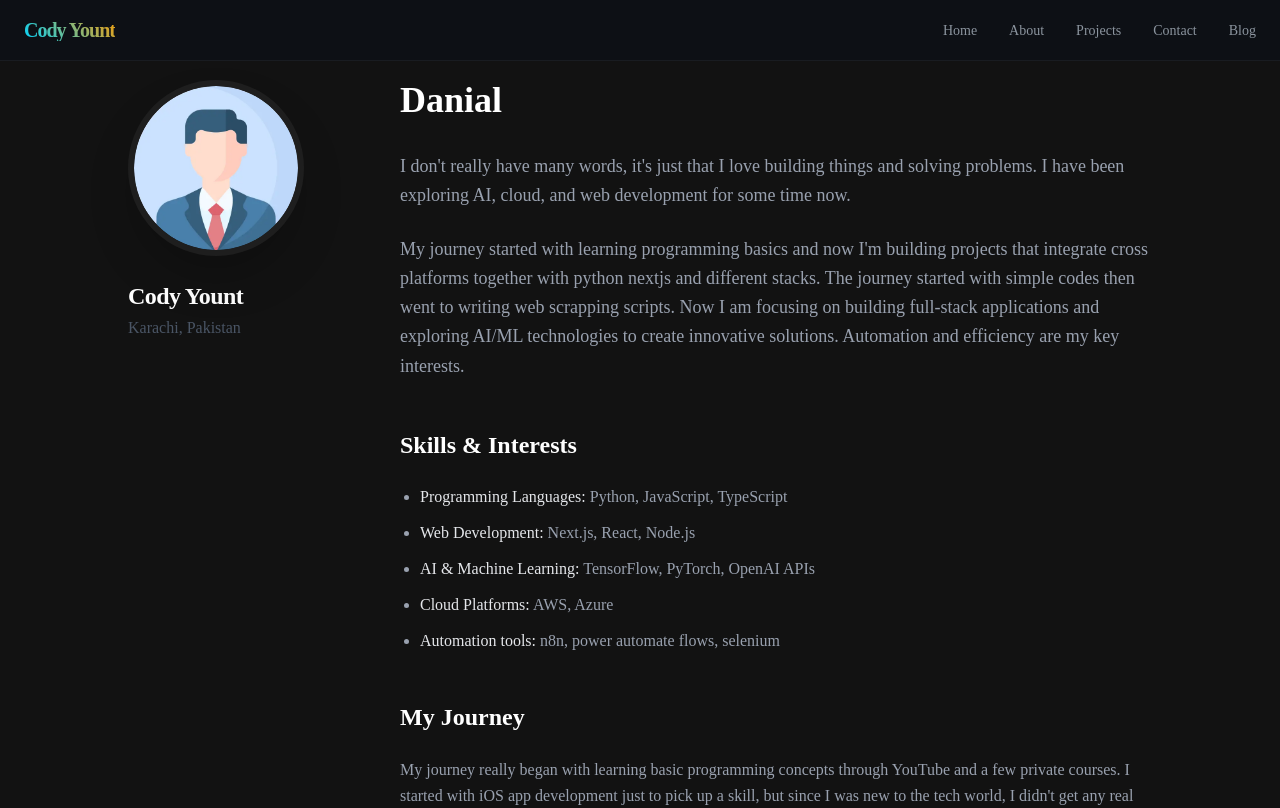
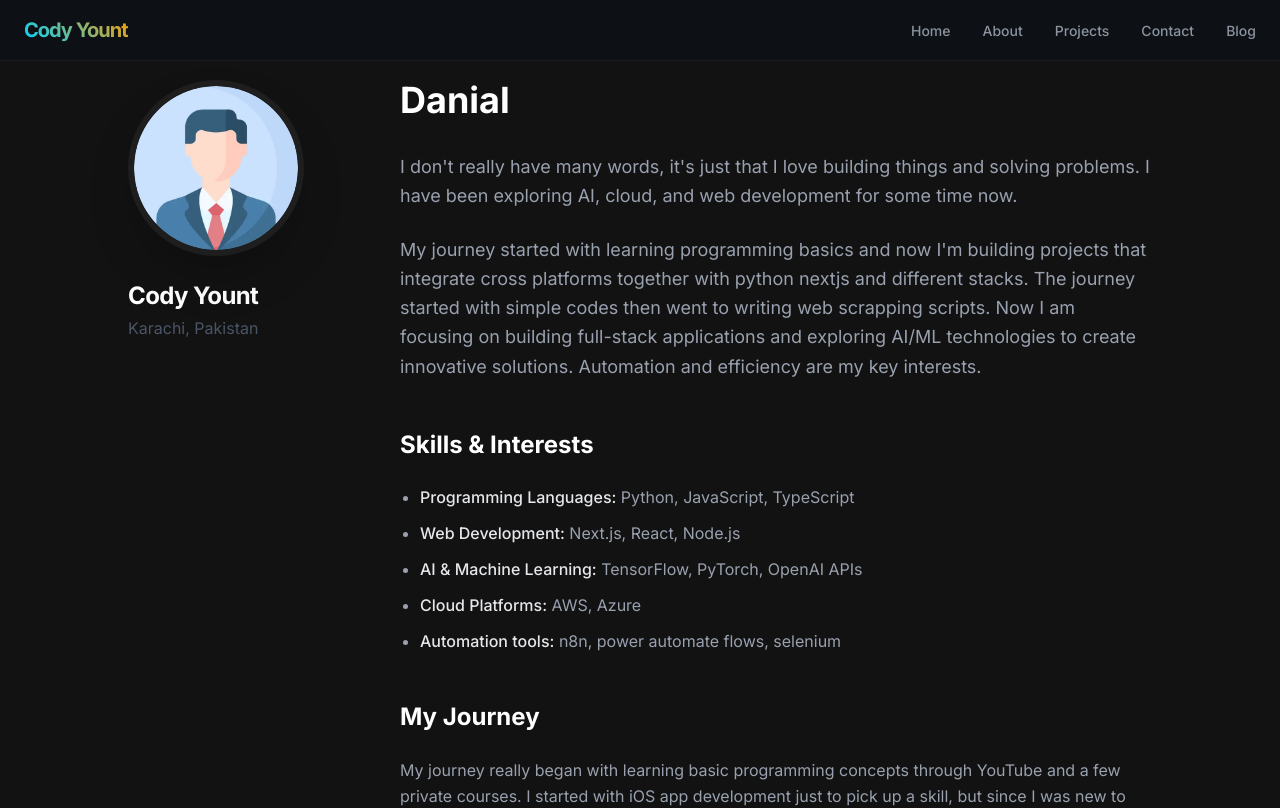
Before and after one commit to No-impossible/My-site, a Next.js app: page /about in a window 1280 px wide. Shown: the top 808 px of the page. Built offline with nearby package versions, Linux system fonts and the light colour scheme.

Commit message:
feat: font changes and grid opacity changes

```diff
--- a/src/app/layout.tsx
+++ b/src/app/layout.tsx
@@ -1,16 +1,11 @@
 import type { Metadata } from "next";
-import { Geist, Geist_Mono } from "next/font/google";
+import { Inter } from "next/font/google";
 import "./globals.css";
 import LayoutWrapper from "@/components/layout/LayoutWrapper";
 
-const geistSans = Geist({
-  variable: "--font-geist-sans",
+const inter = Inter({
   subsets: ["latin"],
-});
-
-const geistMono = Geist_Mono({
-  variable: "--font-geist-mono",
-  subsets: ["latin"],
+  variable: "--font-sans",
 });
 
 export const metadata: Metadata = {
@@ -24,14 +19,9 @@
   children: React.ReactNode;
 }>) {
   return (
-    <html
-      lang="en"
-      className={`${geistSans.variable} ${geistMono.variable} h-full antialiased`}
-    >
-      <body className="min-h-full flex flex-col">
-        <LayoutWrapper>
-          {children}
-        </LayoutWrapper>
+    <html lang="en" className={`${inter.variable} h-full antialiased`}>
+      <body className="min-h-full flex flex-col font-sans">
+        <LayoutWrapper>{children}</LayoutWrapper>
       </body>
     </html>
   );
--- a/src/components/home/Hero.tsx
+++ b/src/components/home/Hero.tsx
@@ -12,7 +12,7 @@
           height={50}
           x={-1}
           y={-1}
-          className="absolute inset-0 opacity-20"
+          className="absolute inset-0 opacity-10"
         />
         {/* Left Content */}
         <div className="flex-1 text-left">
```
